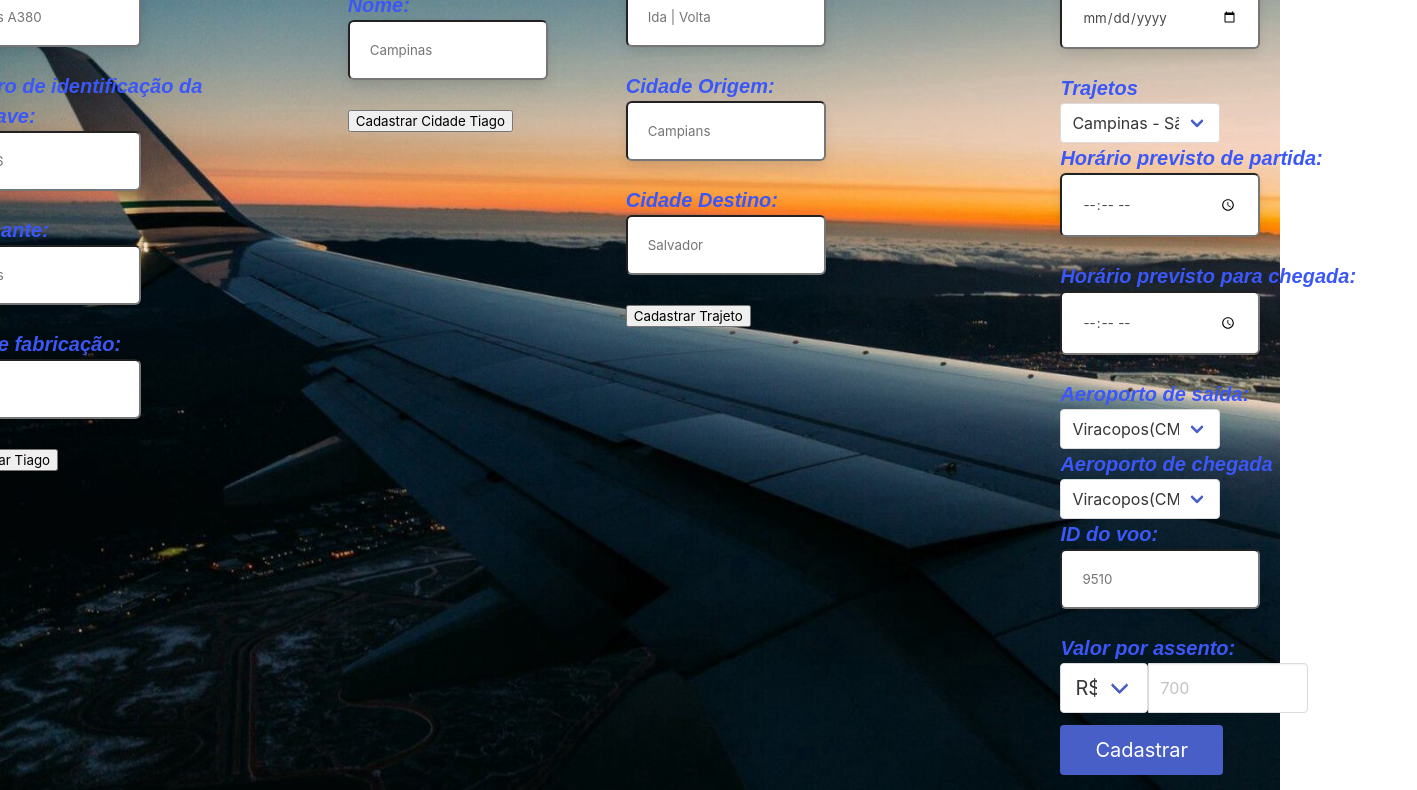
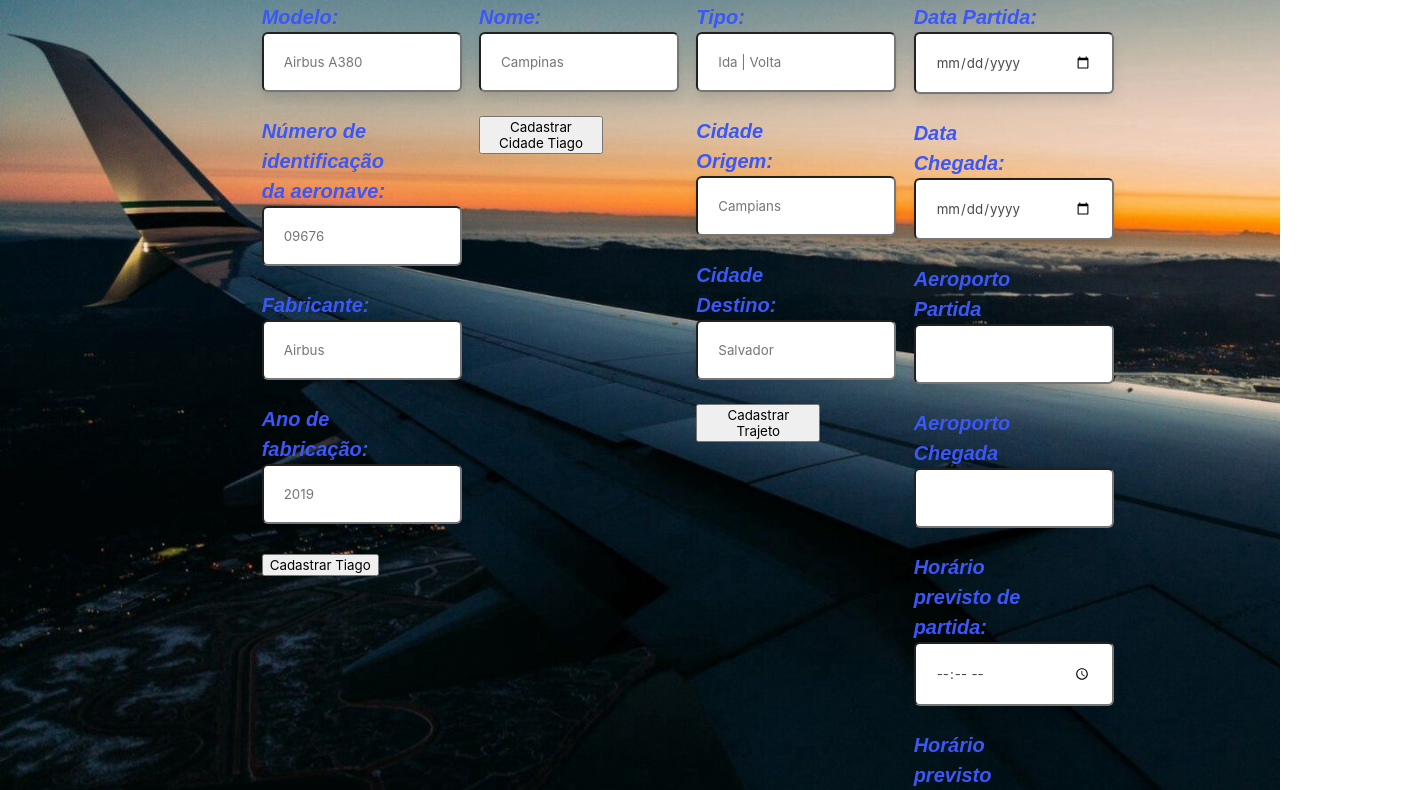
Before and after one commit to tS1lva/Eng-de-Software---PI2, a plain HTML site: page FRONTEND/html/incluir.html in a window 1280 px wide. Shown: the part 168-958 px from the top of the page, 1417 px wide, since content can reach past the window. Drawn offline with nearby package versions, Linux system fonts and the light colour scheme.

Commit message:
finalizado o incluir

```diff
--- a/FRONTEND/html/incluir.html
+++ b/FRONTEND/html/incluir.html
@@ -102,6 +102,45 @@
       }
 
 
+      //INSERIR VOO
+      function inserirVoo(){
+
+        const horaPartida = document.getElementById("horaPartida").value;
+        const horaChegada = document.getElementById("horaChegada").value;
+        const dataPartida = document.getElementById("dataPartida").value;
+        const dataChegada = document.getElementById("dataChegada").value;
+        const idTrecho = document.getElementById("idTrecho").value;
+        const idValor = document.getElementById("idValor").value;
+        const aeroportoPartida = document.getElementById("aeroportoPartida").value;
+        const aeroportoChegada = document.getElementById("aeroportoChegada").value;
+
+        let rota = 'http://localhost:3000/inserirVoo';
+
+        fetchInserir(rota, {
+          hora_origem: horaPartida ,
+          hora_chegada: horaChegada,
+          data_origem: dataPartida,
+          data_chegada:dataChegada,
+          id_techo: idTrecho,
+          valor: idValor,
+          aeroporto_origem: aeroportoPartida,
+          aeroporto_chegada: aeroportoChegada
+
+        })
+            .then(resultado => {
+              // obteve resposta, vamos simplesmente exibir como mensagem:
+              if(resultado.status === "SUCCESS"){
+                showStatusMessage("Aeronave cadastrada... ", false);
+              }else{
+                showStatusMessage("Erro ao cadastrar aeronave...: " + message, true);
+                console.log(resultado.message);
+              }
+            })
+            .catch(()=>{
+              showStatusMessage("Erro técnico ao cadastrar... Contate o suporte.", true);
+              console.log("Falha grave ao cadastrar.")
+            });
+      }
     </script>
   </head>
   <body>
@@ -121,7 +160,7 @@
 
     <main>
       <div id="main" class="columns is-desktop is-centered">
-        <div class="column is-4">
+        <div class="column is-2">
           <h1 class="texth1">Cadastrar aeronaves</h1>
           <form>
             <div class="cadastroDiv">
@@ -176,7 +215,7 @@
             </div>
           </form>
         </div>
-        <div>
+        <div class="column is-2">
           <h1 class="texth1">Cadastrar cidades</h1>
           <form>
             <div class="cadastroDiv">
@@ -196,7 +235,7 @@
             </div>
           </form>
         </div>
-        <div class="column is-4">
+        <div class="column is-2">
           <h1 class="texth1">Cadastrar trajetos</h1>
           <form>
             <div class="cadastroDiv">
@@ -238,110 +277,52 @@
           </form>
         </div>
 
-        <div class="column is-4">
+        <div class="column is-2">
           <h1 class="texth1">Cadastrar voos</h1>
           <form>
             <div class="cadastroDiv">
-              <label for="data" class="textLabel">Data:</label>
-              <input type="date" class="box" id="data" name="data" required />
+              <label for="dataPartida" class="textLabel">Data Partida:</label>
+              <input type="date" class="box" id="dataPartida" name="data" required />
 
-              <label for="trajeto" class="textLabel">Trajetos</label>
-              <div class="control">
-                <div class="select">
-                  <select id="trajeto" class="box">
-                    <option value="cmpsp">Campinas - São Paulo</option>
-                    <option value="spcmp">São Paulo - Campinas</option>
-                    <option value="trajeto3">Trajeto 3</option>
-                    <option value="trajeto4">Trajeto 4</option>
-                    <option value="trajeto5">Trajeto 5</option>
-                    <option value="trajeto6">Trajeto 6</option>
-                    <option value="trajeto7">Trajeto 7</option>
-                    <option value="trajeto8">Trajeto 8</option>
-                    <option value="trajeto9">Trajeto 9</option>
-                    <option value="trajeto10">Trajeto 10</option>
-                    <option value="trajeto11">Trajeto 11</option>
-                    <option value="trajeto12">Trajeto 12</option>
-                    <option value="trajeto13">Trajeto 13</option>
-                    <option value="trajeto14">Trajeto 14</option>
-                    <option value="trajeto15">Trajeto 15</option>
-                  </select>
-                </div>
-              </div>
+              <label for="dataChegada" class="textLabel">Data Chegada:</label>
+              <input type="date" class="box" id="dataChegada" name="data" required />
+
+              <label for="trajeto" class="textLabel">Aeroporto Partida</label>
+
+              <input
+              type="number"
+              id="aeroportoPartida"
+              class="box"
+              placeholder=""
+              required
+            />
+
+              <label for="trajeto" class="textLabel">Aeroporto Chegada</label>
+
+              <input
+              type="number"
+              id="aeroportoChegada"
+              class="box"
+              placeholder=""
+              required
+            />
 
               <label for="horaPartida:" class="textLabel"
                 >Horário previsto de partida:</label
               >
-              <input type="time" class="box" name="horaPartida" required />
+              <input type="time" class="box" id="horaPartida" name="horaPartida" required />
 
               <label for="horaChegada" class="textLabel"
                 >Horário previsto para chegada:</label
               >
-              <input type="time" class="box" name="horaChegada" required />
+              <input type="time" class="box" id="horaChegada" name="horaChegada" required />
 
-              <label for="aeroportoSaida" class="textLabel"
-                >Aeroporto de saída:</label
-              >
-              <div class="control">
-                <div class="select">
-                  <select id="aeroportoSaida" class="box">
-                    <option value="viracopos">Viracopos(CMP)</option>
-                    <option value="congonhas">Congonhas(SP)</option>
-                    <option value="guarulhos">Guarulhos(GRU)</option>
-                    <option value="aeroporto4">Aeroporto4</option>
-                    <option value="aeroporto5">Aeroporto5</option>
-                    <option value="aeroporto6">Aeroporto6</option>
-                    <option value="aeroporto7">Aeroporto7</option>
-                    <option value="aeroporto8">Aeroporto8</option>
-                    <option value="aeroporto9">Aeroporto9</option>
-                    <option value="aeroporto10">Aeroporto10</option>
-                    <option value="aeroporto11">Aeroporto11</option>
-                    <option value="aeroporto12">Aeroporto12</option>
-                    <option value="aeroporto13">Aeroporto13</option>
-                    <option value="aeroporto14">Aeroporto14</option>
-                    <option value="aeroporto15">Aeroporto15</option>
-                    <option value="aeroporto16">Aeroporto16</option>
-                    <option value="aeroporto17">Aeroporto17</option>
-                    <option value="aeroporto18">Aeroporto18</option>
-                    <option value="aeroporto19">Aeroporto19</option>
-                    <option value="aeroporto20">Aeroporto20</option>
-                  </select>
-                </div>
-              </div>
 
-              <label for="aeroportoChegada" class="textLabel"
-                >Aeroporto de chegada</label
-              >
-              <div class="control">
-                <div class="select">
-                  <select id="aeroportoChegada" class="box">
-                    <option value="viracopos">Viracopos(CMP)</option>
-                    <option value="congonhas">Congonhas(SP)</option>
-                    <option value="guarulhos">Guarulhos(GRU)</option>
-                    <option value="aeroporto4">Aeroporto4</option>
-                    <option value="aeroporto5">Aeroporto5</option>
-                    <option value="aeroporto6">Aeroporto6</option>
-                    <option value="aeroporto7">Aeroporto7</option>
-                    <option value="aeroporto8">Aeroporto8</option>
-                    <option value="aeroporto9">Aeroporto9</option>
-                    <option value="aeroporto10">Aeroporto10</option>
-                    <option value="aeroporto11">Aeroporto11</option>
-                    <option value="aeroporto12">Aeroporto12</option>
-                    <option value="aeroporto13">Aeroporto13</option>
-                    <option value="aeroporto14">Aeroporto14</option>
-                    <option value="aeroporto15">Aeroporto15</option>
-                    <option value="aeroporto16">Aeroporto16</option>
-                    <option value="aeroporto17">Aeroporto17</option>
-                    <option value="aeroporto18">Aeroporto18</option>
-                    <option value="aeroporto19">Aeroporto19</option>
-                    <option value="aeroporto20">Aeroporto20</option>
-                  </select>
-                </div>
-              </div>
-
-              <label for="idVoo" class="textLabel">ID do voo: </label>
+              <label for="idTrecho" class="textLabel">ID do Trecho: </label>
               <input
                 type="number"
-                name="idVoo"
+                name="idTrecho"
+                id="idTrecho"
                 class="box"
                 placeholder="9510"
                 required
@@ -362,10 +343,13 @@
                   </span>
                 </p>
                 <p class="control">
-                  <input class="input" type="text" placeholder="700" />
+                  <input class="input" type="number" id="idValor" placeholder="700" />
                 </p>
               </div>
-              <button class="button is-link is-medium">Cadastrar</button>
+              <button type="button"
+              onclick="inserirVoo();"
+              id="btnCadastrar"
+              name="btnCadastrar">Cadastrar Voo</button>
             </div>
           </form>
         </div>
```
Also changed, not shown: FRONTEND/html/deletar.html (+12 -3 lines).
